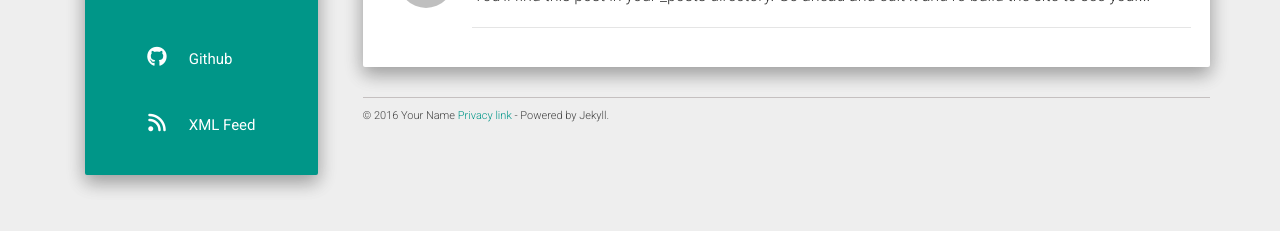
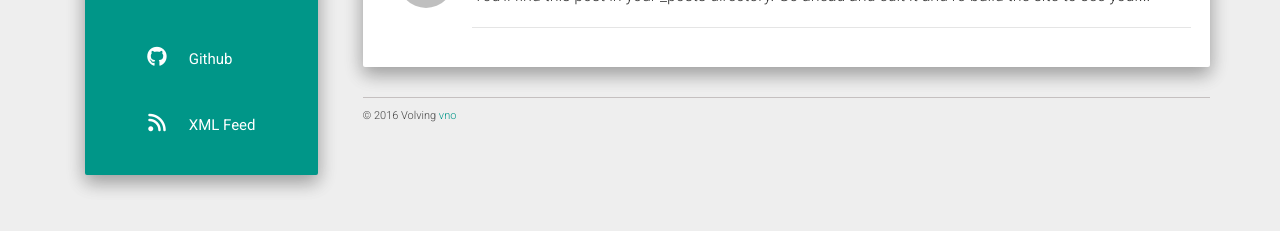
Before and after one commit to volving/volving.github.io, a Jekyll site: the page built from category/jekyll.md, in a window 1280 px wide. Shown: the part 487-718 px from the top of the page. Built offline with Jekyll 4.4.1, drawn with Linux system fonts in a browser that asks for light colours; nearby versions of some CDN libraries.

Commit message:
Mdf footer

```diff
--- a/_includes/footer.html
+++ b/_includes/footer.html
@@ -1,5 +1,5 @@
 <footer>
-  © 2016 Your Name <a href="#">Privacy link</a> - Powered by Jekyll.
+  © 2016 Volving <a href="http://v.vno.io">vno</a>
 </footer>
 <div align="center">
   <script async src="https://pagead2.googlesyndication.com/pagead/js/adsbygoogle.js"></script>
```
